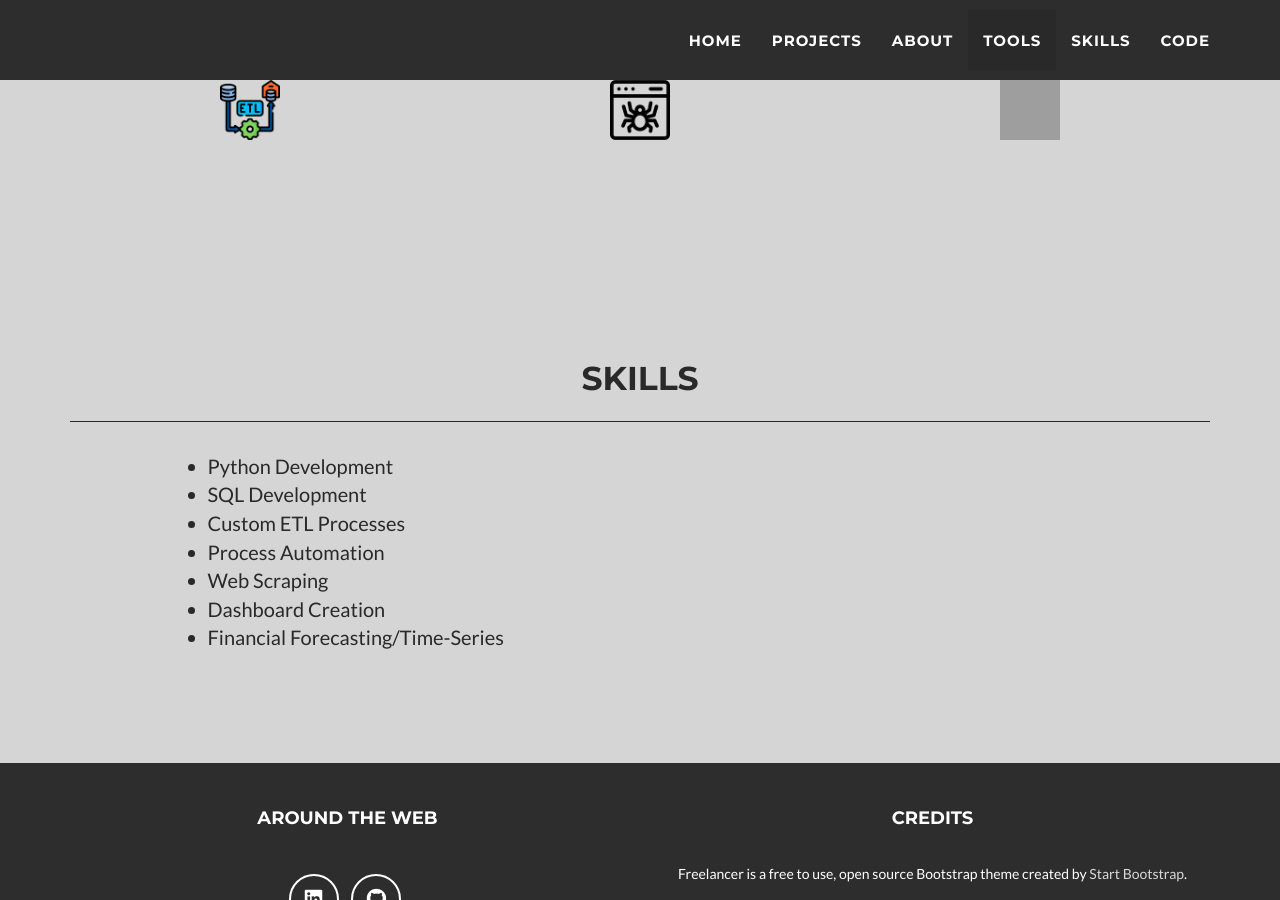
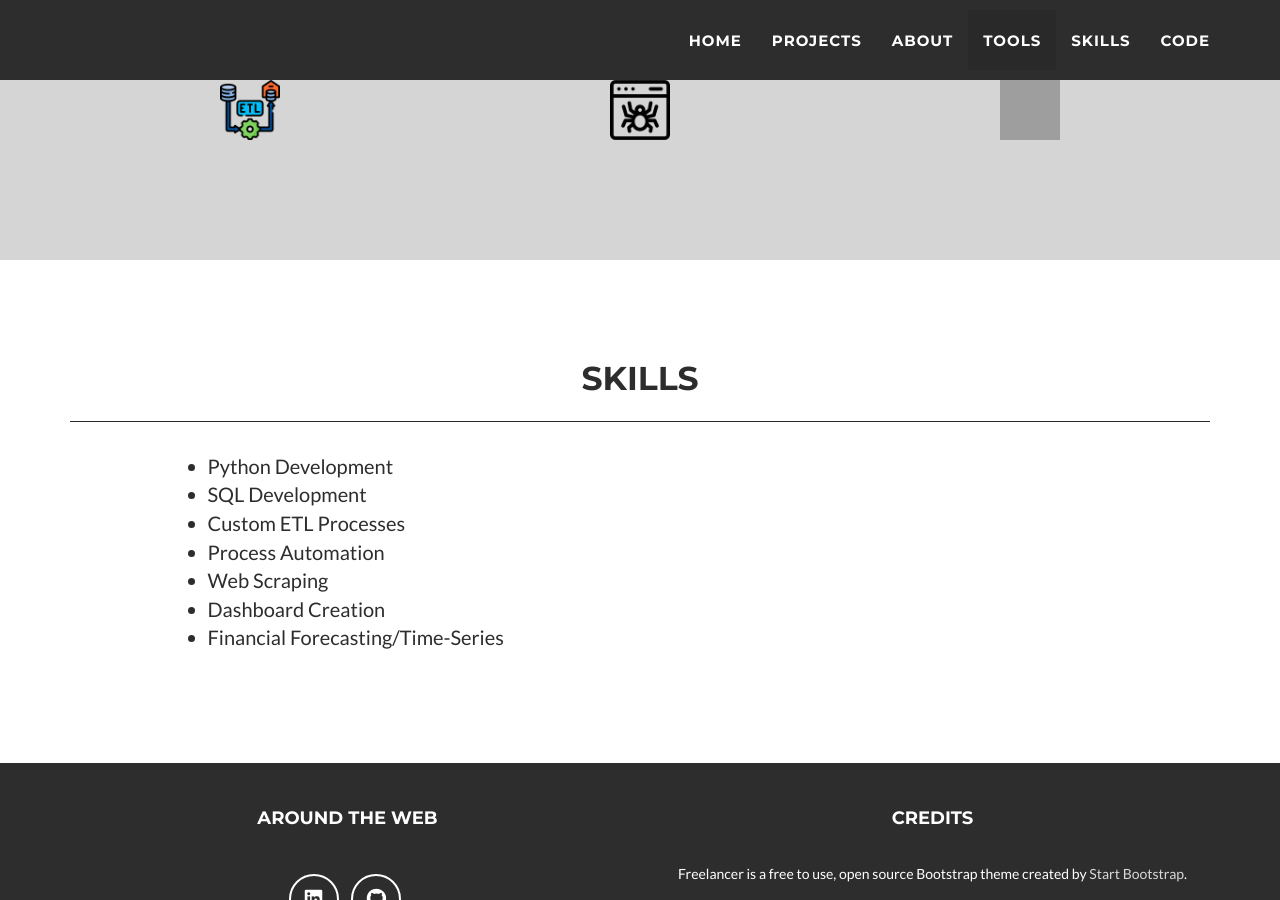
Before and after one commit to brf217/brf217.github.io, a Jekyll site: the page built from _posts/2014-07-13-project-6.markdown, in a window 1280 px wide and 900 px high, scrolled down 2720 px. Built offline with Jekyll 4.4.1, drawn with Linux system fonts in a browser that asks for light colours; grey boxes are pictures that could not be loaded.

Commit message:
Update skills.html

```diff
--- a/_includes/skills.html
+++ b/_includes/skills.html
@@ -1,5 +1,5 @@
 <!-- Skills Section -->
-<section class="success" id="skills">
+<section class="skills" id="skills">
   <div class="container">
     <div class="row">
       <div class="col-lg-12 text-center">
```
